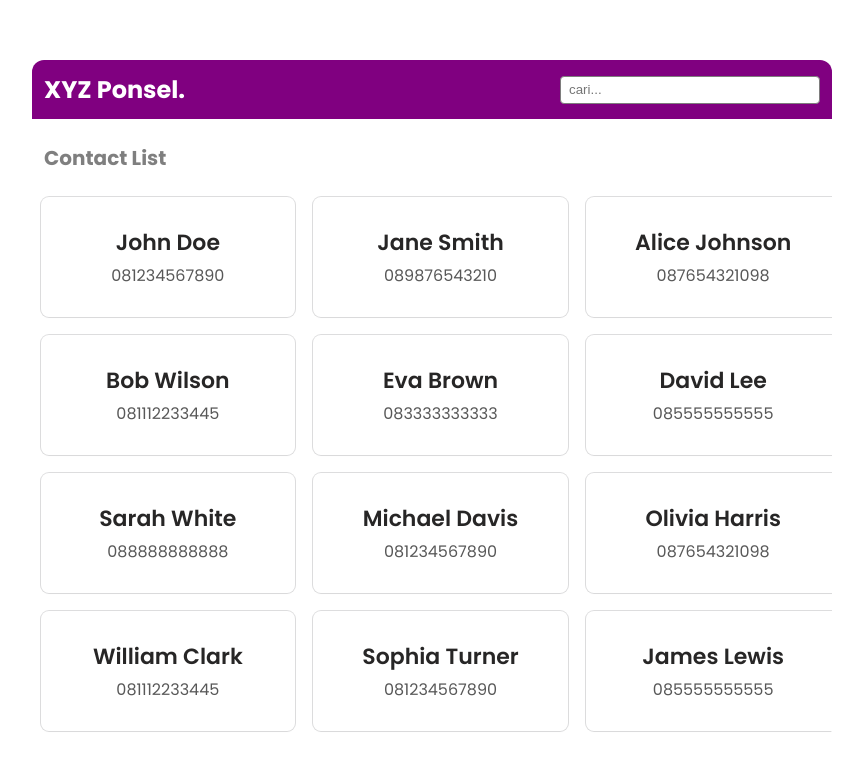
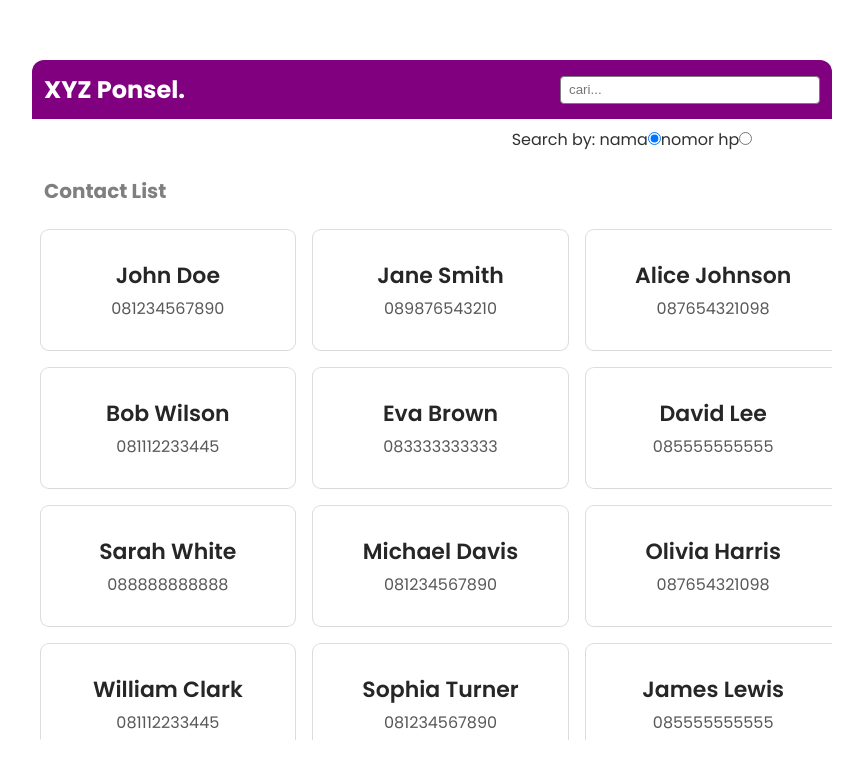
Before and after one commit to 231130651/pert-02, a React (Create React App) app: page / in a window 1280 px wide. Shown: the top 770 px of the page, without its empty margins (208-1071 px from the left). Built offline with nearby package versions, Linux system fonts and the light colour scheme.

Commit message:
unfinished

```diff
--- a/src/M04/M04App.js
+++ b/src/M04/M04App.js
@@ -1,68 +1,74 @@
-//mengimpor modul dan file yang diperlukan
 import React, { useEffect, useState } from "react";
 import "./M04Style.css";
 import dataContacts from "./data_contacts";
 import ContactCard from "./ContactCard";
 
-//mendefenisikan komponen M04 sebagai komponen berbasis fungsi
 const M04App = () => {
-  //menggunakan hook useState untuk mendefenisikan state
   const [contacts, setContacts] = useState([]);
   const [keyword, setKeyword] = useState("");
   const [isMounted, setIsMounted] = useState(false);
 
-  //memanggil useEffect hook agar di jalankan sekali untuk mendapatkan data contact
   useEffect(() => {
-    /**melakukan pengecekan untuk mendapatkan data contacts pertama kali
-     * kalau mounted true, proses ini akan di skip
-     */
     if (!isMounted) {
       setContacts([...dataContacts]);
       setIsMounted(true);
       return;
     }
 
-    /**melakukan filter terhadap data contact, dimana fungsi ini akan dijalankan
-     * setiap kali nilai state keyword berganti
-     * di berikan jeda 1000 ms atau 1 detik
-     */
     const filterContacts = setTimeout(() => {
-      /**memasukkan nilai dari contact yang sudah di filter menggunakan methode filter
-       * dimana method filter hanya akan mengembalikan contact yang mengandung keyword
-       */
+
       setContacts([
         ...dataContacts.filter((contact) =>
           contact.nama.toLowerCase().includes(keyword.toLowerCase())
         ),
       ]);
     }, 1000);
-    /**ketika inputan di ketik kurang dari 1 detik maka clean up akan dijalankan
-     * sehingga kita tidak mengambil data setiap kali user mengetik
-     * tetapi setiap user berhenti mengetik selama 1 detik
-     */
+
     return () => {
       clearTimeout(filterContacts);
     };
   }, [keyword]);
 
-  //fungsi untuk mengubah nilai keyword menjadi apa yang di masukkan
   const searchHandler = (e) => {
     setKeyword(e.target.value);
   };
 
-  //render component
+  const [filterType, setFilterType] =
+  useState("nama")
+
   return (
     <div className="container">
       <div className="header">
         <h1>XYZ Ponsel.</h1>
-        {/**input akan memberikan nilai pada state keyword */}
         <input type="text" placeholder="cari..." onChange={searchHandler} />
+      </div>
+      <div className="filter-option">
+        <label>
+        Search by:
+        nama
+            <input
+            type="radio"
+            name="filter"
+            value="nama"
+            checked={filterType==="nama"}
+            onChange={(e) =>
+            setFilterType(e.target.value)}
+            />
+        </label>
+        <label>
+            nomor hp
+            <input
+            type="radio"
+            name="filter"
+            value="no hp"
+            checked={filterType==="nomer_hp"}
+            onChange={(e) =>
+            setFilterType(e.target.value)}
+            />
+        </label>
       </div>
       <h2 className="title">Contact List</h2>
       <div className="contact-list">
-        {/**melakukan mapping untuk tiap data contact
-         * tiap tiap contact akan dikirimkanke dalam komponen ContactCard melalui props
-         dan map akan mengembalikan Component ContactCard untuk setiap contact */}
         {contacts.map((contact) => {
           return (
             <ContactCard
@@ -77,5 +83,4 @@ const M04App = () => {
   );
 };
 
-//mengekspor komponen M04App agar bisa di panggil di tempat lain
 export default M04App;
--- a/src/M04/M04Style.css
+++ b/src/M04/M04Style.css
@@ -89,3 +89,9 @@ font-size: 16px;
 color: rgb(88, 88, 88);
 font-weight: normal;
 }
+
+.filter-option {
+    margin-left: 50%;
+    margin-top: 1%;
+
+}
```
